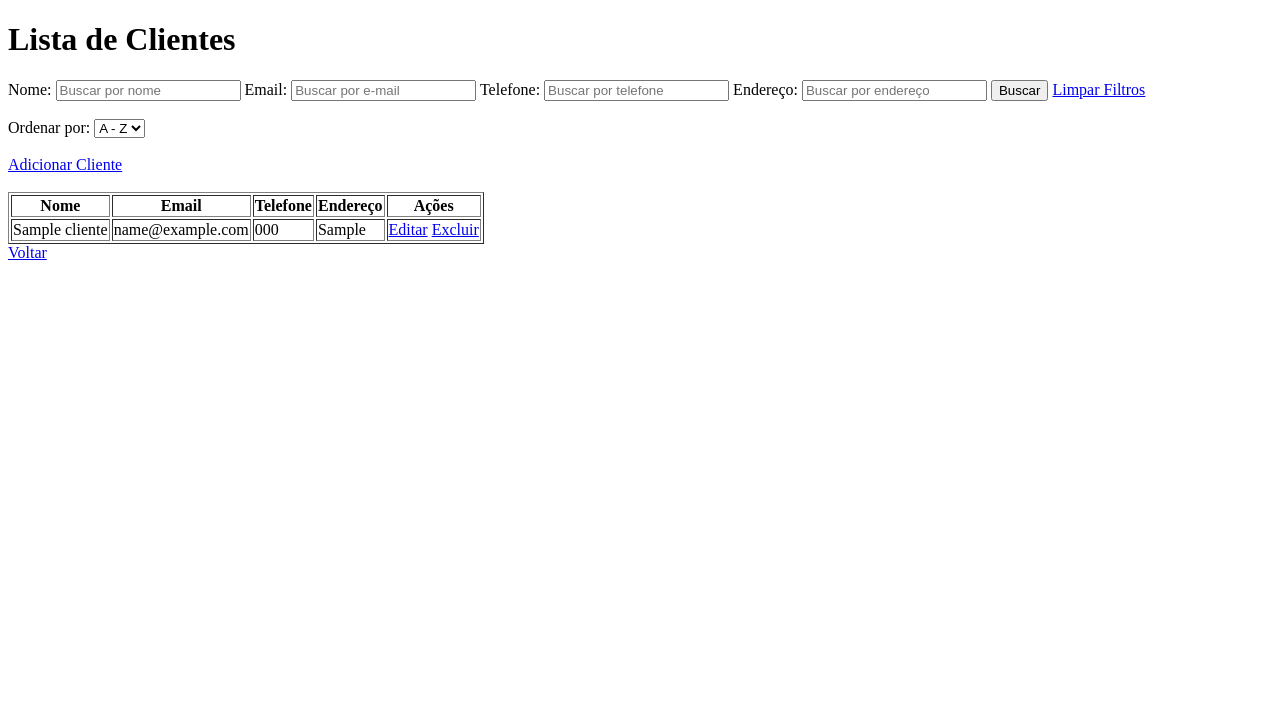
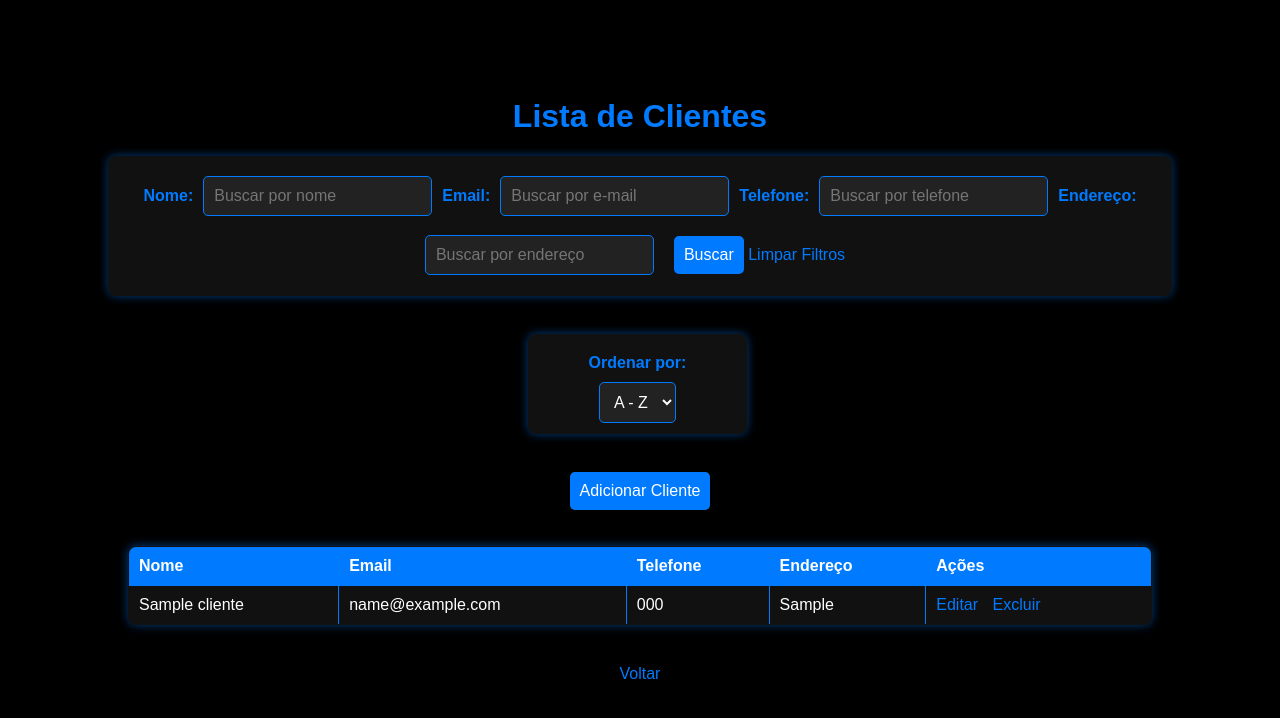
Before and after one commit to Mr-Vitor/projeto-sistema-pedidos, a Flask app: page /clientes/ in a window 1280 px wide. Shown: the top 718 px of the page. Run offline with Flask 3, Linux system fonts and the light colour scheme; a user stored in the database is signed in; tables that the repository leaves empty hold one stand-in row (values such as "Sample post").

Commit message:
css implementado

```diff
--- a/Projeto v1.5/templates/clientes/clientes.html
+++ b/Projeto v1.5/templates/clientes/clientes.html
@@ -3,6 +3,7 @@
 <head>
     <meta charset="UTF-8">
     <title>Lista de Clientes</title>
+    <link rel="stylesheet" href="{{ url_for('static', filename='css/clientes.css') }}">
 </head>
 <body>
     <h1>Lista de Clientes</h1>
@@ -20,14 +21,16 @@
 
         <label>Endereço:</label>
         <input type="text" name="endereco" placeholder="Buscar por endereço" value="{{ endereco or '' }}">
-
+        <div>
         <button type="submit">Buscar</button>
         <a href="{{ url_for('clientes.listar_clientes') }}">Limpar Filtros</a>
+        </div>
     </form>
 
     <br>
 
     <!-- Opção de ordenação -->
+    <div class="ordenar">
         <form method="GET" action="{{ url_for('clientes.listar_clientes') }}">
             <label>Ordenar por:</label>
             <select name="ordem" onchange="this.form.submit()">
@@ -35,10 +38,10 @@
                 <option value="desc" {% if ordem == 'desc' %}selected{% endif %}>Z - A</option>
             </select>
         </form>
-
+    </div>
     <br>
 
-    <a href="{{ url_for('clientes.adicionar_cliente') }}">Adicionar Cliente</a>
+    <a href="{{ url_for('clientes.adicionar_cliente') }}"><button> Adicionar Cliente </button></a>
 
     <br>
     <br>
@@ -64,6 +67,6 @@
         </tr>
         {% endfor %}
     </table>
-    <a href="{{ url_for('index') }}">Voltar</a>
+        <a class="voltar" href="{{ url_for('index') }}">Voltar</a>
 </body>
 </html>
```
Lines whose indentation alone changed are shown as unchanged.
